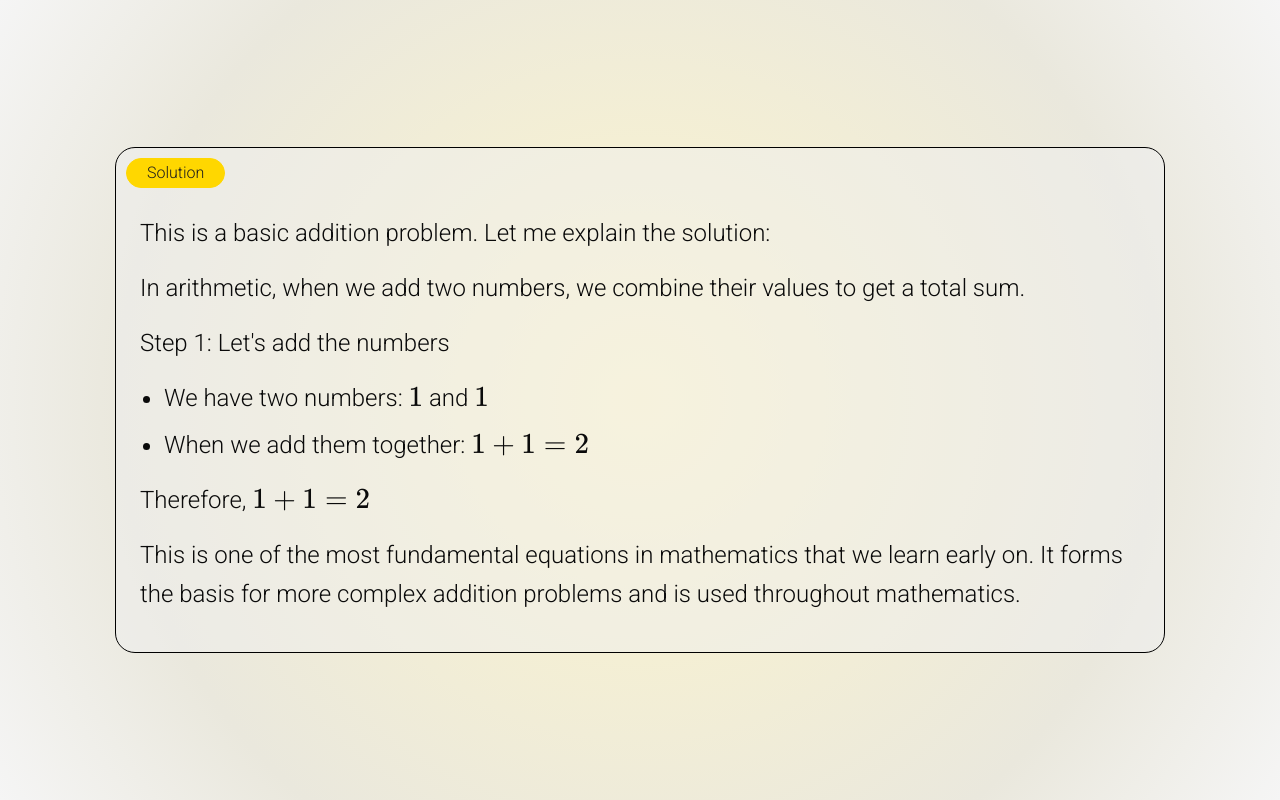
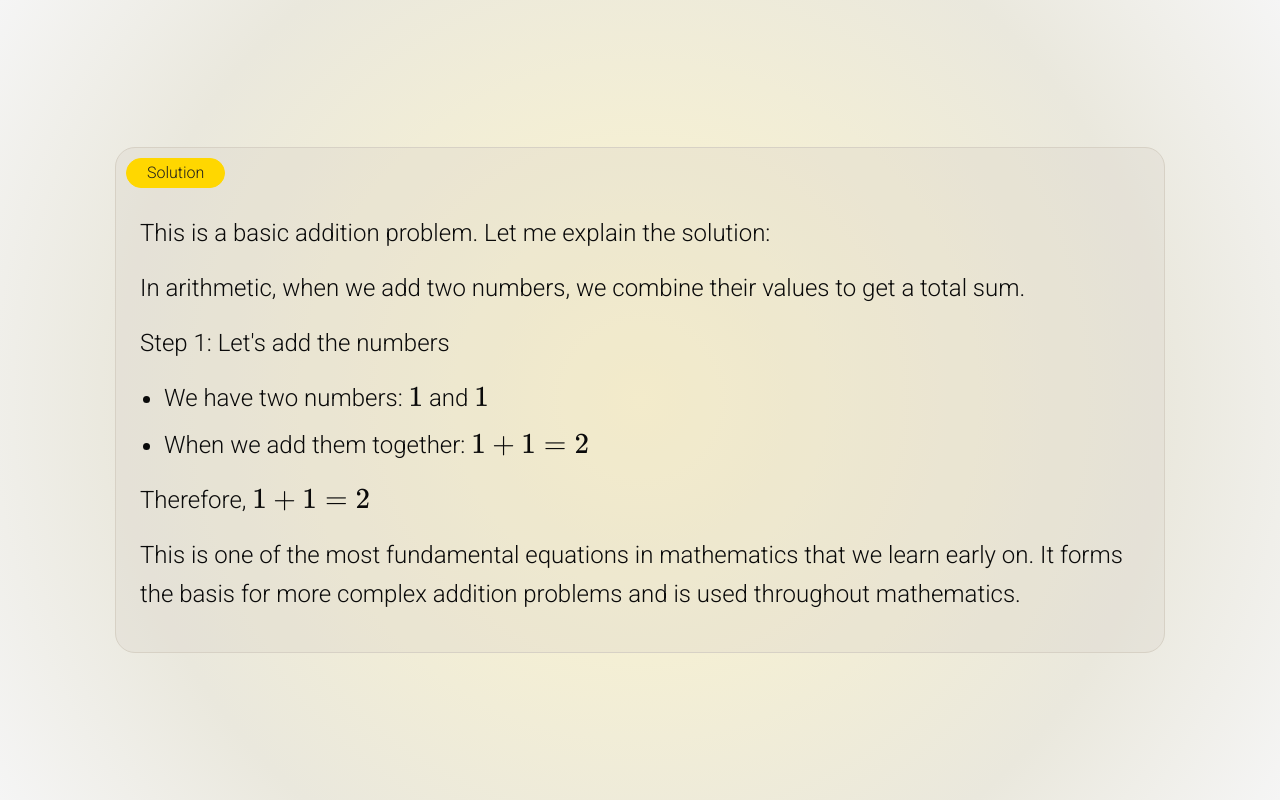
Before and after one commit to marcowang01/lemma, a Next.js app: page /solve in a window 1280 px wide. Built offline with nearby package versions, Linux system fonts and the light colour scheme.

Commit message:
add vairants

```diff
--- a/src/app/solve/page.tsx
+++ b/src/app/solve/page.tsx
@@ -1,7 +1,7 @@
 "use client"
 
 import { useFormContext } from "@/app/context/form-context"
-import Card from "@/components/core/card"
+import { Card } from "@/components/core/card"
 import { useRouter } from "next/navigation"
 import { useEffect, useRef, useState } from "react"
 import { CollapsibleReasoning } from "../reasoning"
@@ -34,7 +34,7 @@ export default function Solution() {
       <div className="grid gap-8 md:grid-cols-1">
         {reasoningText && <CollapsibleReasoning text={reasoningText} />}
         {solutionText && (
-          <Card className="h-full w-full" badgeText="Solution">
+          <Card className="h-full w-full" badgeText="Solution" variant="secondary">
             <div
               className="markdown mb-auto h-full w-full"
               dangerouslySetInnerHTML={{ __html: solutionText }}
--- a/src/components/core/card.tsx
+++ b/src/components/core/card.tsx
@@ -1,18 +1,31 @@
 import { Badge } from "@/components/core/badge"
 import { cn } from "@/lib/utils"
+import { cva, type VariantProps } from "class-variance-authority"
 import React, { useEffect, useRef, useState } from "react"
 
-const Card = ({
-  children,
-  className = "",
-  badgeText,
-  ...props
-}: {
+const cardVariants = cva(
+  "flex flex-col gap-2 overflow-hidden rounded-[20px] border transition-all duration-300 ease-in-out",
+  {
+    variants: {
+      variant: {
+        primary: "bg-light-gray/50 border-black",
+        secondary: "bg-neutral/30 border-neutral",
+      },
+    },
+    defaultVariants: {
+      variant: "primary",
+    },
+  }
+)
+
+interface CardProps
+  extends React.HTMLAttributes<HTMLDivElement>,
+    VariantProps<typeof cardVariants> {
   children: React.ReactNode
-  className?: string
   badgeText?: string
-  props?: any
-}) => {
+}
+
+const Card = ({ children, className, variant, badgeText, ...props }: CardProps) => {
   const [isCollapsed, setIsCollapsed] = useState(false)
   const [contentHeight, setContentHeight] = useState("auto")
   const contentRef = useRef<HTMLDivElement>(null)
@@ -26,10 +39,7 @@ const Card = ({
 
   return (
     <div
-      className={cn(
-        "bg-light-gray/50 flex flex-col gap-2 overflow-hidden rounded-[20px] border border-black",
-        className
-      )}
+      className={cn(cardVariants({ variant, className }))}
       style={{
         height: isCollapsed ? "50px" : contentHeight,
         transition:
@@ -42,10 +52,10 @@ const Card = ({
         <div className="cursor-pointer p-2.5" onClick={() => setIsCollapsed(!isCollapsed)}>
           <Badge
             className={cn(
-              "text-md transition-colors duration-300 ease-in-out",
+              "text-md transition-all duration-300 ease-in-out",
               isCollapsed
                 ? "border-neutral bg-neutral hover:bg-primary-yellow hover:border-primary-yellow"
-                : "hover:bg-secondary-yellow hover:border-secondary-yellow"
+                : "hover:opacity-80"
             )}
           >
             {badgeText}
@@ -53,7 +63,9 @@ const Card = ({
         </div>
       )}
       <div
-        className={`p-6 pt-2 transition-opacity duration-300 ease-in-out ${isCollapsed ? "opacity-0" : "opacity-100"} `}
+        className={`p-6 pt-2 transition-opacity duration-300 ease-in-out ${
+          isCollapsed ? "opacity-0" : "opacity-100"
+        }`}
       >
         {children}
       </div>
@@ -61,4 +73,4 @@ const Card = ({
   )
 }
 
-export default Card
+export { Card, cardVariants, type CardProps }
```
